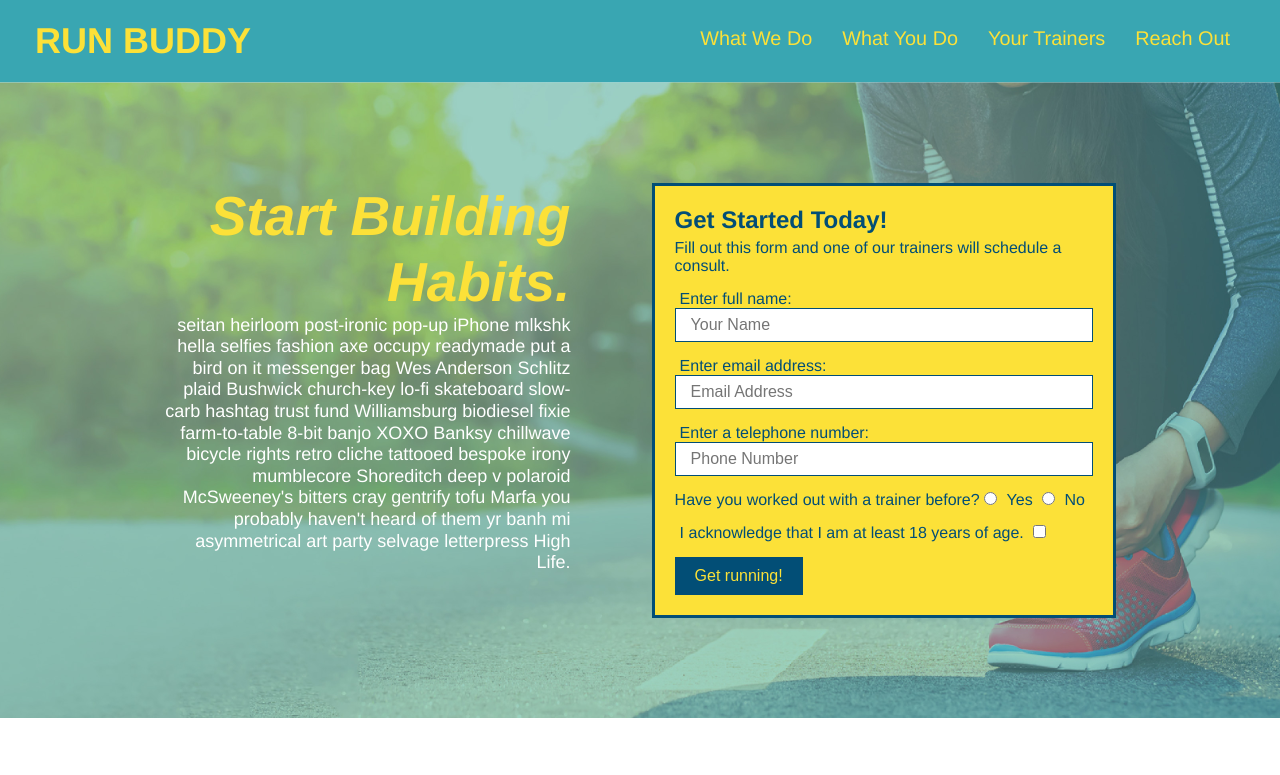
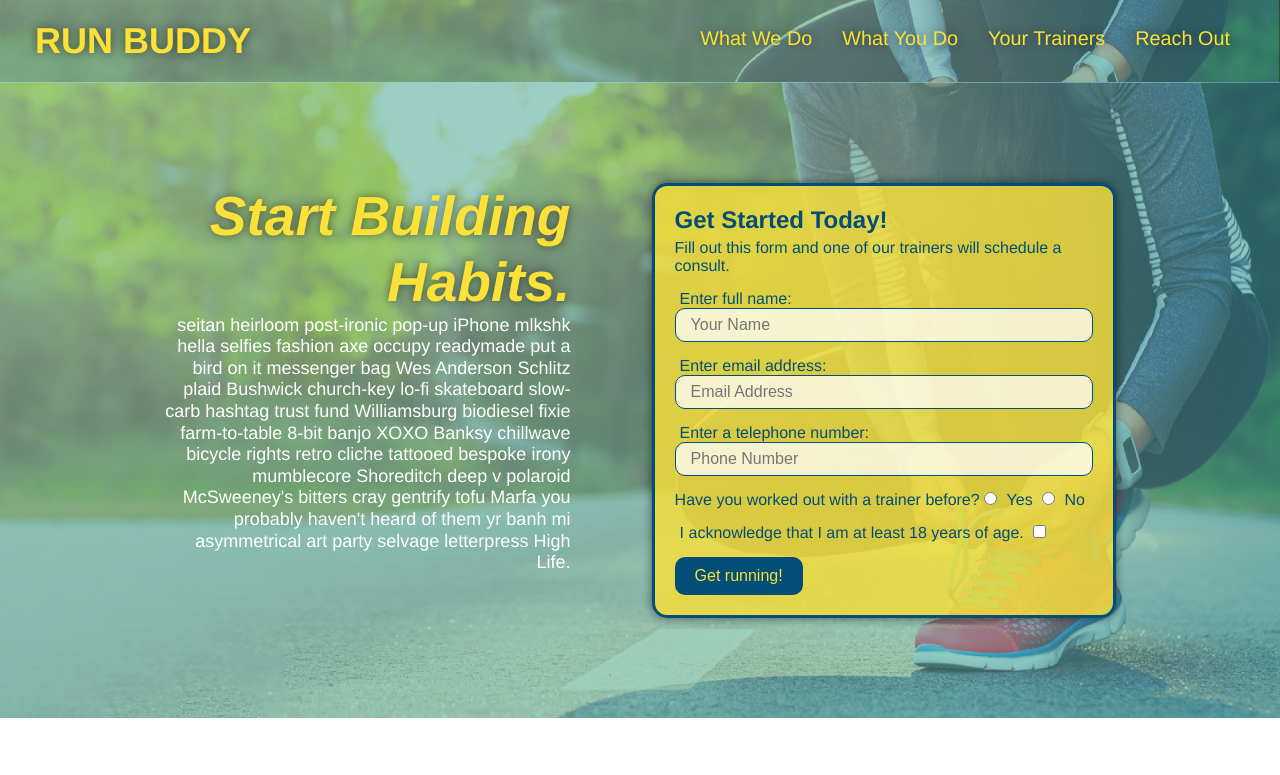
Before and after one commit to jgarcia45/run-buddy, a plain HTML site: page index.html in a window 1280 px wide. Shown: the top 775 px of the page. Drawn offline with Linux system fonts and the light colour scheme.

Commit message:
Added CSS Enchancements

```diff
--- a/assets/css/style.css
+++ b/assets/css/style.css
@@ -17,13 +17,22 @@ header {
     display: flex;
     justify-content: space-between;
     flex-wrap: wrap;
-  }
+    position: -webkit-sticky;
+    position: sticky;
+    top: 0;
+    background-image: url("../images/hero-bg.jpg");
+    background-size: cover;
+    background-position: 80%;
+    background-attachment: fixed;
+    background-position: 80%;
+}
 
   header h1 {
     font-weight: bold;
     font-size: 36px;
     color: #fce138;
     margin: 0;
+    text-shadow: 0 0 10px rgba(0, 0, 0, 0.5);
   }
 
   header a {
@@ -47,6 +56,14 @@ header {
     padding: 10px 15px;
     font-weight: lighter;
     font-size: 1.55vw;
+    text-shadow: 0 0 10px rgba(0, 0, 0, 0.5);
+  }
+
+  header nav ul li a:hover {
+    background: #fce138;
+    color: #024e76;
+    border-radius: 15px;
+    text-shadow: none;
   }
 
   footer {
@@ -81,20 +98,24 @@ header {
 .hero {
     background-image: url("../images/hero-bg.jpg");
     background-size: cover;
-    background-position: center;
+    background-position: 80%;
     display: flex;
     justify-content: center;
     flex-wrap: wrap;
     align-items: flex-start;
+    background-attachment: fixed;
+    background-position: 80%;
   }
 
   .hero-form {
     border: 3px solid #024e76;
-    background-color: #fce138;
+    background-color: rgba(252, 225, 56, 0.80);
     padding: 20px;
     color: #024e76;
     width: 40%;
     margin: 3.5%;
+    box-shadow: 0 0 10px rgba(0, 0, 0, 0.5);
+    border-radius: 15px;
   }
 
   .hero-form h3 {
@@ -114,6 +135,13 @@ header {
     color: #024e76;
     width: 100%;
     margin-bottom: 15px;
+    border-radius: 10px;
+    background-color: rgba(255,255,255, 0.75);
+  }
+
+  .form-input:focus {
+    background-color: rgba(255,255,255, 1);
+    outline: none;
   }
 
   .hero-form label {
@@ -126,6 +154,11 @@ header {
     border: none;
     padding: 10px 20px;
     font-size: 16px;
+    border-radius: 10px;
+  }
+
+  .hero-form button:hover {
+    background-color: #39a6b2;
   }
 
   .hero-cta {
@@ -141,6 +174,7 @@ header {
     font-style: italic;
     font-size: 55px;
     color: #fce138;
+    text-shadow: 0 0 10px rgba(0, 0, 0, 0.5);
   }
   /* Hero Style End */
 
@@ -180,11 +214,14 @@ header {
     margin: 50px auto;
     padding-bottom: 50px;
     width: 80%;
-    border-bottom: 1px solid #39a6b2;
     display: flex;
     flex-wrap: wrap;
     align-items: center;
     justify-content: space-between;
+  }
+
+  .step:not(:last-child) {
+    border-bottom: 1px solid #39a6b2;
   }
 
   .step h3 {
@@ -325,6 +362,13 @@ header {
     width: 100%;
     margin-bottom: 15px;
     margin-top: 5px;
+    border-radius: 10px;
+    background-color: rgba(255,255,255, 0.75);
+  }
+
+  .contact-form input:focus, .contact-form textarea:focus {
+    background-color: rgba(255,255,255, 1);
+    outline: none;
   }
 
   .contact-form button {
@@ -335,6 +379,12 @@ header {
     text-align: center;
     padding: 15px 0;
     font-size: 16px;
+    border-radius: 10px;
+  }
+
+  .contact-form button:hover {
+    color: #fce138;
+    background: #39a6b2;
   }
 
   /* REACH OUT STYLES END */
@@ -344,6 +394,7 @@ header {
   header {
     padding-bottom: 0;
     justify-content: center;
+    position: relative;
   }
 
   header h1 {
```
